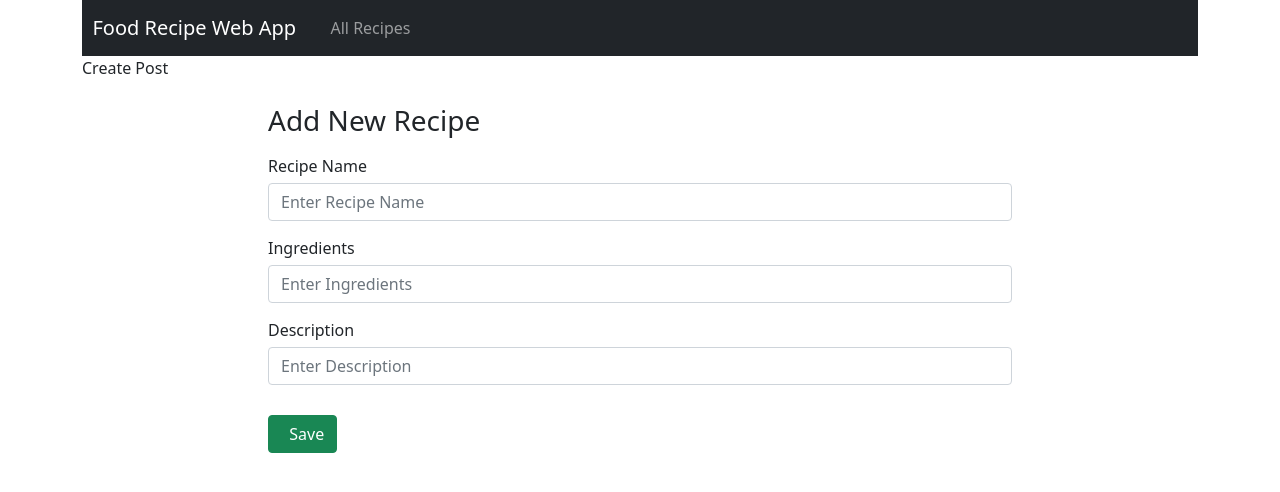
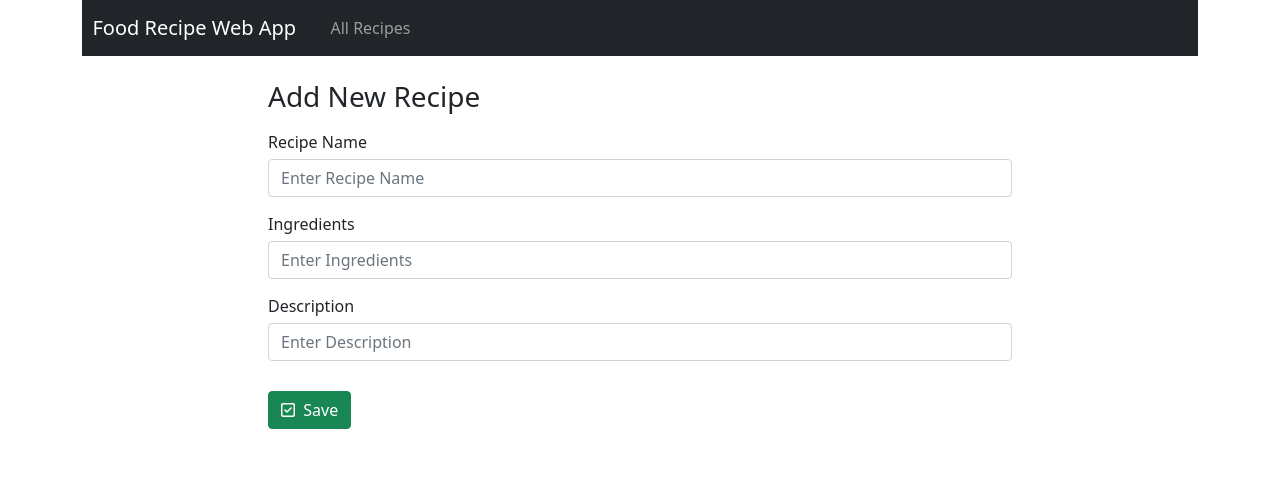
Before and after one commit to YuchiraJA/Food-Recipe-Managing-Full-Stack-Web-App-with-CRUD, a React (Create React App) app in the folder frontend/: page /add in a window 1280 px wide. Shown: the top 492 px of the page. Built offline with nearby package versions, Linux system fonts and the light colour scheme.

Commit message:
Update CreatePost.js
code 3

```diff
--- a/frontend/src/components/CreatePost.js
+++ b/frontend/src/components/CreatePost.js
@@ -49,7 +49,6 @@ export default class CreatePost extends Component {
   render() {
     return (
         <div>
-            Create Post
             <div className="col-md-8 mt-4 mx-auto">
               <h1 className="h3 mb-3 font-weight-normal">Add New Recipe</h1>
               <form className="needs-validation" noValidate>
@@ -88,7 +87,9 @@ export default class CreatePost extends Component {
                   onChange={this.handleInputChange}/>
                 </div>
 
-                <button className='btn btn-success' type='submit' style={{marginTop:'15px'}} onClick={this.onSubmit}>&nbsp; Save </button>
+                <button className='btn btn-success' type='submit' style={{marginTop:'15px'}} onClick={this.onSubmit}>
+                  <i className='far fa-check-square'></i>
+                  &nbsp; Save </button>
               </form>
             </div>
         </div>
```
